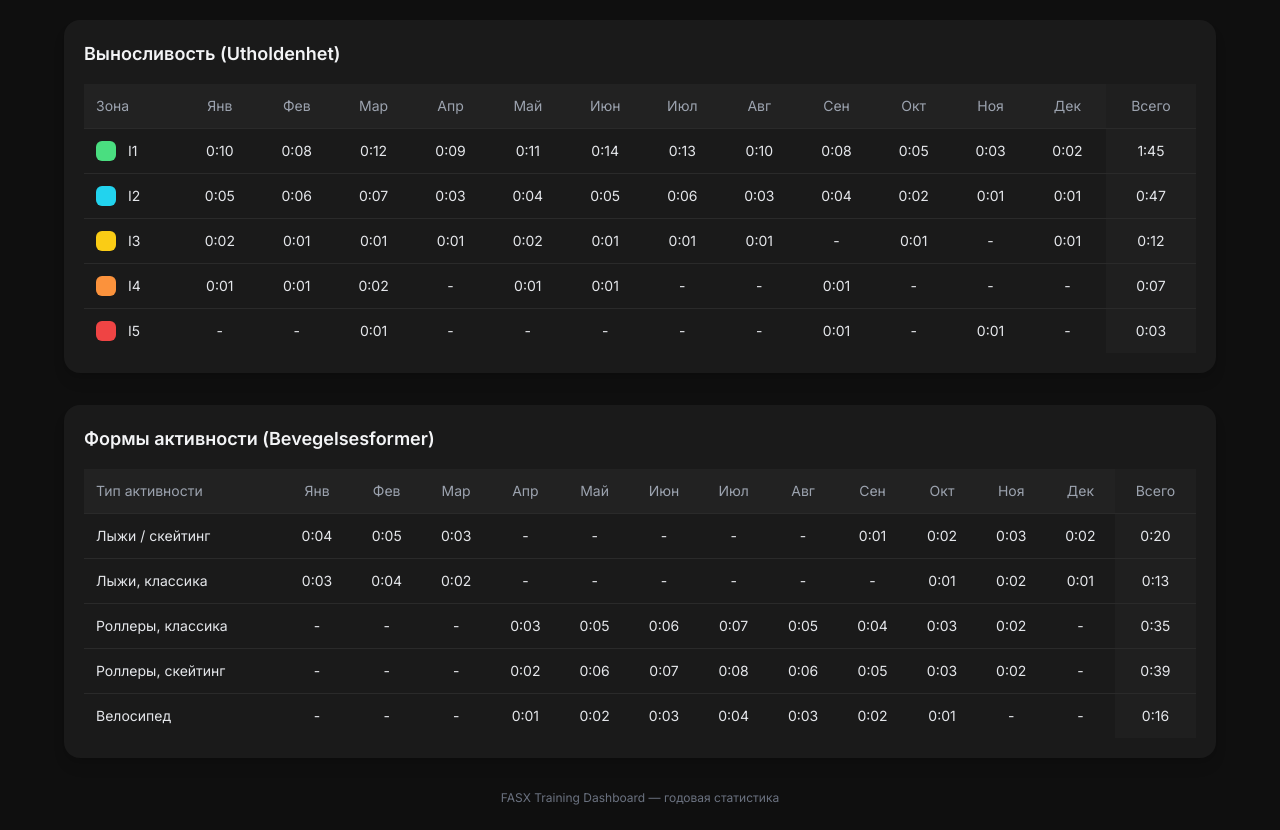
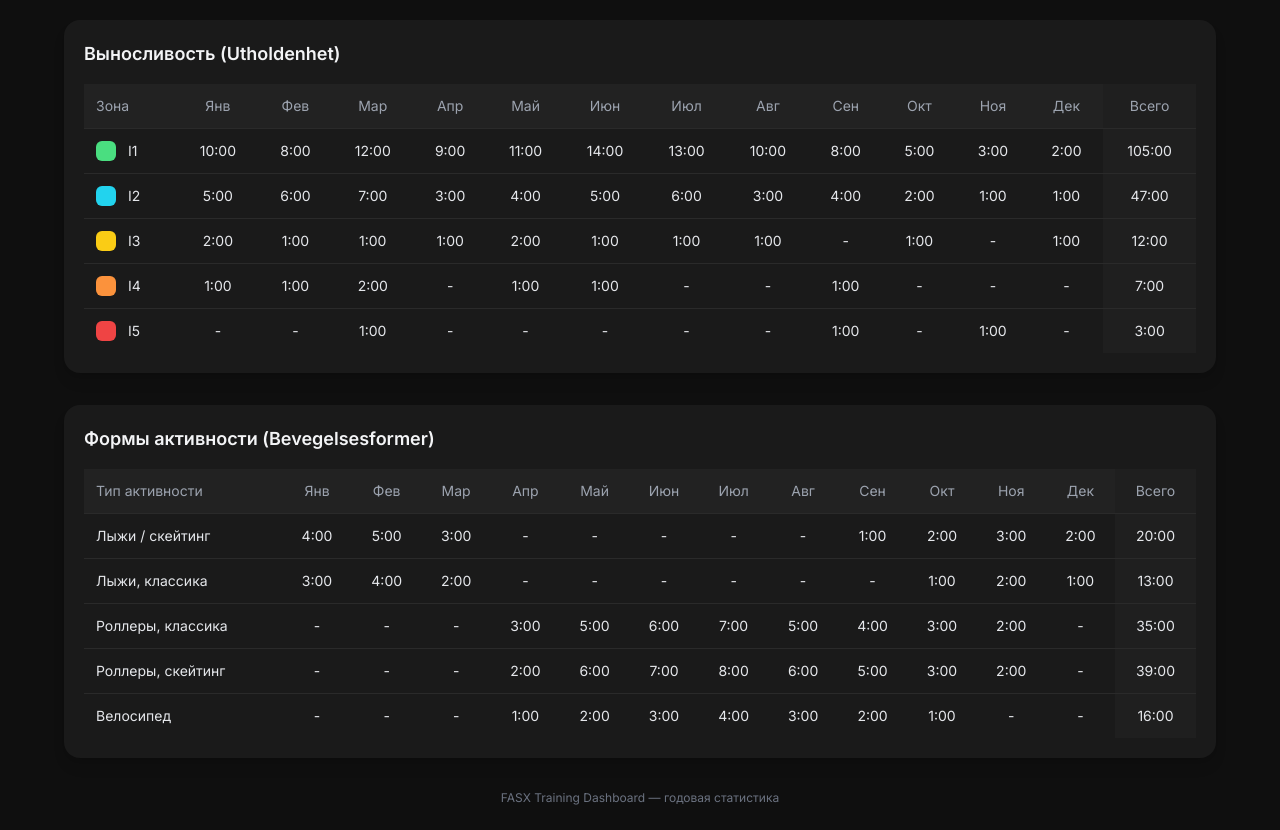
Before and after one commit to mbaliabin/dagbook-test, a React (Vite) app in the folder fasx-frontend/: page /statistics in a window 1280 px wide. Shown: the part 500-1330 px from the top of the page. Built offline with nearby package versions, Linux system fonts and the light colour scheme.

Commit message:
Доработка StatisticsPage.tsx 144

```diff
--- a/fasx-frontend/src/pages/StatisticsPage.tsx
+++ b/fasx-frontend/src/pages/StatisticsPage.tsx
@@ -90,12 +90,6 @@ export default function StatsPage() {
     },
   ];
 
-  const formatTime = (minutes: number) => {
-    const h = Math.floor(minutes / 60);
-    const m = minutes % 60;
-    return `${h}:${m.toString().padStart(2, "0")}`;
-  };
-
   return (
     <div className="min-h-screen bg-[#0f0f0f] text-gray-200 p-6">
       <div className="max-w-6xl mx-auto space-y-8">
@@ -134,7 +128,7 @@ export default function StatsPage() {
                                     className="inline-block w-3 h-3 mr-1 rounded-full"
                                     style={{ backgroundColor: p.fill }}
                                   ></span>
-                                  {p.dataKey}: {formatTime(p.value)}
+                                  {p.dataKey}: {p.value}:00
                                 </p>
                               ))}
                             </div>
@@ -217,11 +211,11 @@ export default function StatsPage() {
                   </td>
                   {z.months.map((val, i) => (
                     <td key={i} className="p-3 text-center">
-                      {val > 0 ? formatTime(val) : "-"}
+                      {val > 0 ? `${val}:00` : "-"}
                     </td>
                   ))}
                   <td className="p-3 text-center font-medium bg-[#1f1f1f]">
-                    {formatTime(z.total)}
+                    {z.total}:00
                   </td>
                 </tr>
               ))}
@@ -261,11 +255,11 @@ export default function StatsPage() {
                   </td>
                   {m.months.map((val, i) => (
                     <td key={i} className="p-3 text-center">
-                      {val > 0 ? formatTime(val) : "-"}
+                      {val > 0 ? `${val}:00` : "-"}
                     </td>
                   ))}
                   <td className="p-3 text-center font-medium bg-[#1f1f1f]">
-                    {formatTime(m.total)}
+                    {m.total}:00
                   </td>
                 </tr>
               ))}
```
